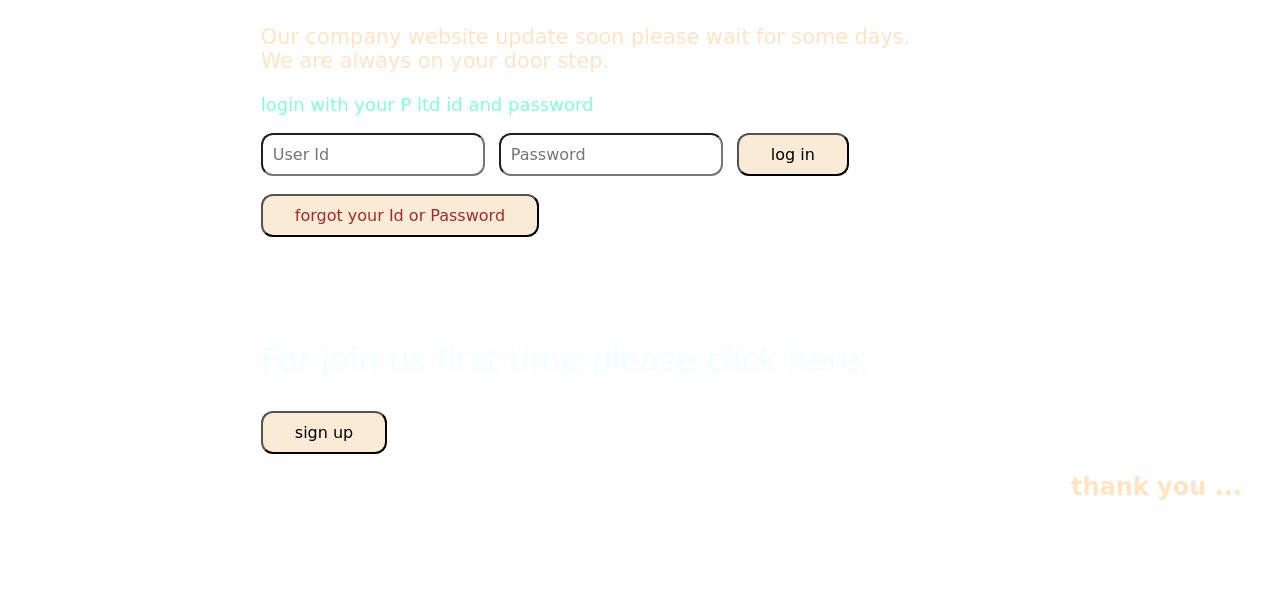
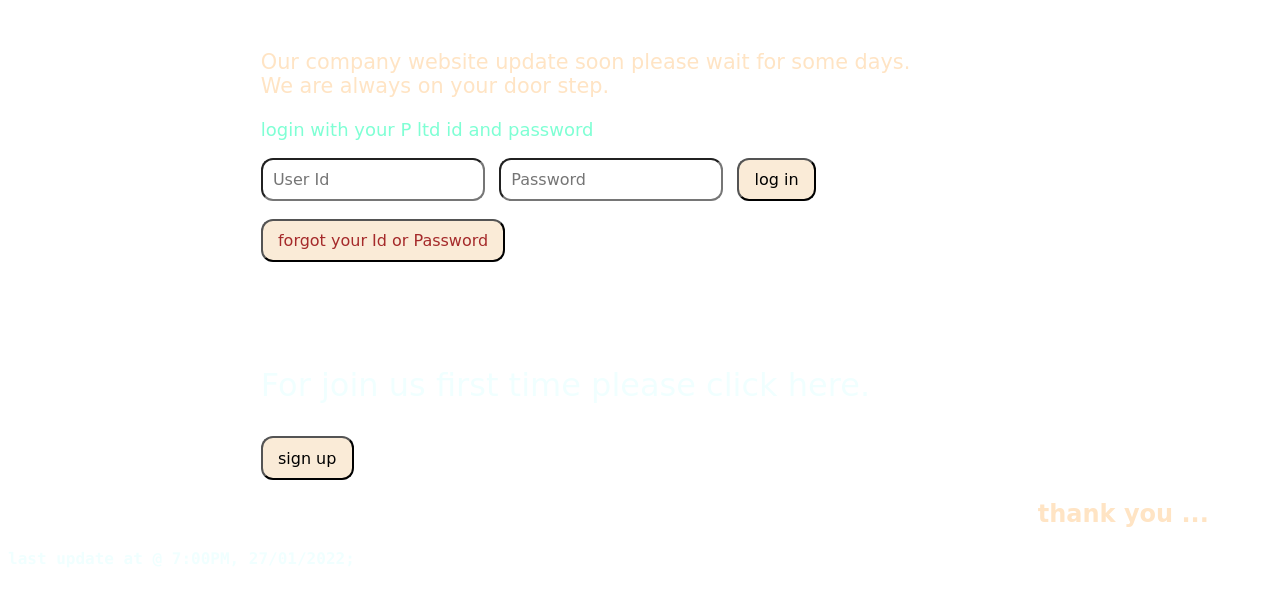
Before and after one commit to sourav-manna/simpleweb, a plain HTML site: page pltd/index.html in a window 1280 px wide. Shown: the part 154-758 px from the top of the page. Drawn offline with Linux system fonts and the light colour scheme.

Commit message:
Update index.html

```diff
--- a/pltd/index.html
+++ b/pltd/index.html
@@ -9,13 +9,13 @@
 			background-size: cover;
 			background-repeat: no-repeat;
 			background-attachment: fixed;
-			color: black;
+			color:azure;
 		}
 		h1{
 			position: relative;
 			color: white;
 			font-family:-apple-system, BlinkMacSystemFont, 'Segoe UI', Roboto, Oxygen, Ubuntu, Cantarell, 'Open Sans', 'Helvetica Neue', sans-serif;
-		    font-size: 70px;
+		    font-size:500%;
 			padding-left: 20%;
 
 		}
@@ -36,27 +36,27 @@
 			text-align:right;
 			color: bisque;
 			font-family: cursive;
-			padding-right: 30px;
+			padding-right: 5%;
 		}
 		button{
 			color:black;
 			background-color:antiquewhite;
 			border-radius: 12px;
 			text-align: center;
-			padding: 10px 32px;
+			padding: 1% 1.5%;
  			text-decoration: none;
   			display: inline-block;
-  			font-size: 16px;
+  			font-size: 100%;
 			font-family: cursive;
 		}
 		input{
 			border-radius: 12px;
-			padding: 10px 10px;
+			padding: 1% 1%;
  			text-decoration: none;
   			display: inline-block;
-  			font-size: 16px;
+  			font-size: 100%;
 			font-family: cursive;
-			margin-right: 10px;
+			margin-right: 1%;
 		}
 	</style>
 </head>
@@ -94,6 +94,6 @@
      <h2>
      	thank you ...
      </h2>
-
+     <h4 style="font-family:Consolas">last update at @ 7:00PM, 27/01/2022;</h4>
 </body>
 </html>
```
